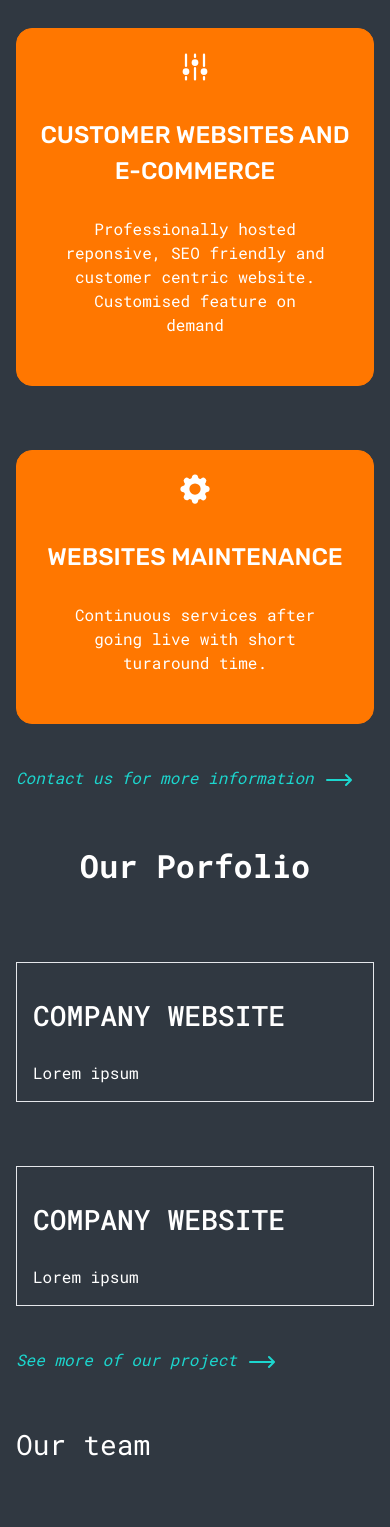
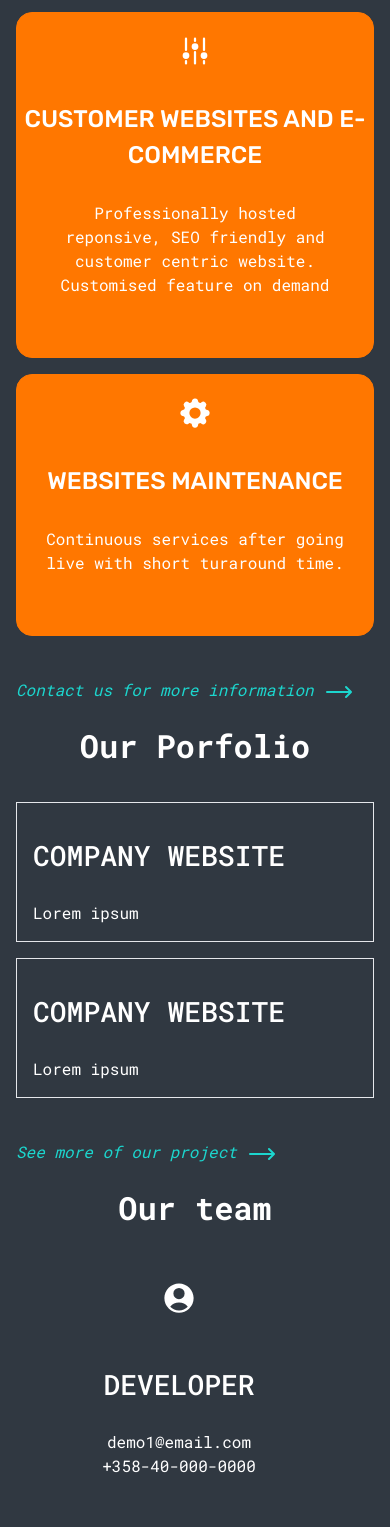
Before and after one commit to cuongtran-6618/cuongtran-6618.github.io, a Next.js app: page / in a window 390 px wide. Shown: the part 432-1959 px from the top of the page. Built offline with nearby package versions, Linux system fonts and the light colour scheme.

Commit message:
mobile fix

```diff
--- a/components/Icon.tsx
+++ b/components/Icon.tsx
@@ -8,7 +8,7 @@ import {
 
 export default function Icon({
   name,
-  classOfIcon = "h-9 w-9 mx-auto mb-8 sm:h-11 sm:w11",
+  classOfIcon = "h-9 w-9 mx-auto mb-8 md:h-12 md:w12 md:mx-none",
 }) {
   let icon = <XMarkIcon />;
 
--- a/components/LinkArrow.tsx
+++ b/components/LinkArrow.tsx
@@ -3,7 +3,7 @@ import Icon from "./Icon";
 
 export default function LinkArrow({ label, url }) {
   return (
-    <div className="">
+    <div className="text-left md:text-center">
       <Link href={url} title={label} className="text-xs italic link-color">
         <div className="h-11 leading-[1.48rem] decoration-2 inline-block">
           <span className="">{label}</span>
--- a/components/Porfolio.tsx
+++ b/components/Porfolio.tsx
@@ -3,7 +3,7 @@ import Icon from "./Icon";
 
 export default function Porfolio({ props }) {
   return (
-    <div className="width-col-2 p-4 sm:p-12 border text-white">
+    <div className="p-4 sm:p-12 border text-white">
       <h4 className="text-2xl mt-4 sm:mt-8 mb-6 uppercase font-medium">
         {props.title}
       </h4>
--- a/components/PorfolioList.tsx
+++ b/components/PorfolioList.tsx
@@ -1,16 +1,15 @@
 import Porfolio from "./Porfolio";
 import data from "../data/porfolios.json";
 import LinkArrow from "./LinkArrow";
+import SectionHeader from "./SectionHeader";
 
 export default function PorfolioList() {
   return (
-    <section className="container mx-4 sm:mx-auto pt-4 pb-4">
+    <section className="block-container mx-auto">
       <div>
-        <h3 className="text-3xl text-center font-bold md:mb-16 md:text-3xl mb-[72px] text-white">
-          Our Porfolio
-        </h3>
+        <SectionHeader title={"Our Porfolio"} />
       </div>
-      <div className="flex flex-col sm:flex-row justify-center aligns-baseline gap-16 mb-10">
+      <div className="flex flex-col md:justify-center md:aligns-baseline md:flex-row gap-4 md:gap-8 mb-10">
         {data.porfolios.map((porfolio) => (
           <Porfolio key={porfolio.uid} props={porfolio} />
         ))}
--- /dev/null
+++ b/components/SectionHeader.tsx
@@ -0,0 +1,9 @@
+export default function SectionHeader({ title }) {
+  return (
+    <>
+      <h3 className="text-3xl text-center font-bold mb-8 md:mb-16 text-white">
+        {title}
+      </h3>
+    </>
+  );
+}
--- a/components/Service.tsx
+++ b/components/Service.tsx
@@ -3,7 +3,7 @@ import Icon from "./Icon";
 
 export default function Service({ props }) {
   return (
-    <div className="service-item p-5 text-center border primary-color text-white sm:p-12">
+    <div className="service-item text-center border primary-color text-white pt-5 pb-8 md:p-12">
       <Icon name={props.icon} />
       <h5 className="font-rubik font-medium uppercase text-xl">
         {props.title}
--- a/components/ServiceList.tsx
+++ b/components/ServiceList.tsx
@@ -1,16 +1,15 @@
 import Service from "./Service";
 import data from "../data/services.json";
 import LinkArrow from "./LinkArrow";
+import SectionHeader from "./SectionHeader";
 
 export default function ServiceList() {
   return (
-    <section className="container mx-4 sm:mx-auto pt-4 pb-4">
+    <section className="block-container mx-auto">
       <div>
-        <h3 className="text-3xl text-center font-bold mb-8 md:mb-16 text-white">
-          Our Services
-        </h3>
+        <SectionHeader title={"Our Services"} />
       </div>
-      <div className="flex flex-col sm:flex-row justify-center aligns-baseline gap-16 mb-10">
+      <div className="flex flex-col md:justify-center md:aligns-baseline md:flex-row gap-4 md:gap-8 mb-10">
         {data.services.map((service) => (
           <Service key={service.uid} props={service} />
         ))}
--- a/components/TeamList.tsx
+++ b/components/TeamList.tsx
@@ -1,15 +1,13 @@
 import Person from "./Person";
 import data from "../data/teams.json";
-
+import SectionHeader from "./SectionHeader";
 export default function TeamList() {
   return (
-    <section className="container mx-4 sm:mx-auto pt-4 pb-4">
+    <section className="block-container mx-auto">
       <div>
-        <h3 className="text-2xl mb-8 md:mb-16 md:text-3xl mb-[72px] text-white">
-          Our team
-        </h3>
+        <SectionHeader title={"Our team"} />
       </div>
-      <div className="flex flex-col sm:flex-row justify-center aligns-baseline gap-4">
+      <div className="flex flex-col md:justify-center md:aligns-baseline md:flex-row gap-4 md:gap-8 mb-10">
         {data.teams.map((person) => (
           <Person key={person.uid} props={person} />
         ))}
--- a/styles/globals.css
+++ b/styles/globals.css
@@ -4,8 +4,8 @@
 
 /** desktop style **/
 @media screen, print and (min-width: 1080px) {
-  .width-col-2 {
-    max-width: 33.33%;
+  div.width-col-2 {
+    width: 33.33%;
   }
 }
 
@@ -16,7 +16,7 @@
   }
 
   .width-col-2 {
-    max-width: 50%;
+    width: 50%;
   }
 }
 
@@ -113,10 +113,13 @@ body {
   border-color: var(--safety-orange-color);
 }
 
-.width-col-2 {
-  max-width: unset;
+/** mobile style **/
+@media screen, print and (max-width: 768px) {
+  div.width-col-2 {
+    width: calc(100% - 32px);
+  }
+
+  .block-container {
+    width: calc(100% - 32px);
+  }
 }
-
-.container {
-  max-width: calc(100% - 32px);
-}
```
